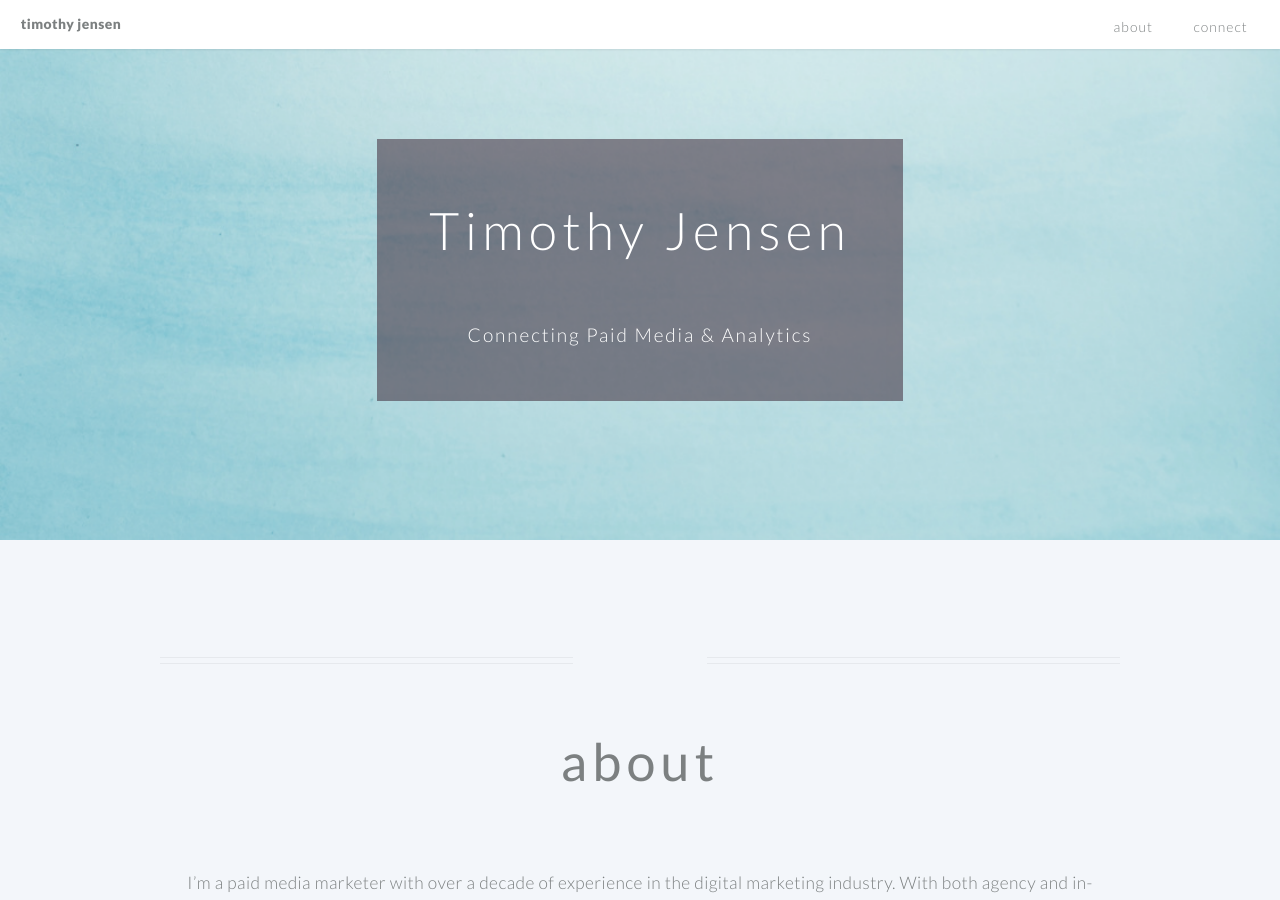
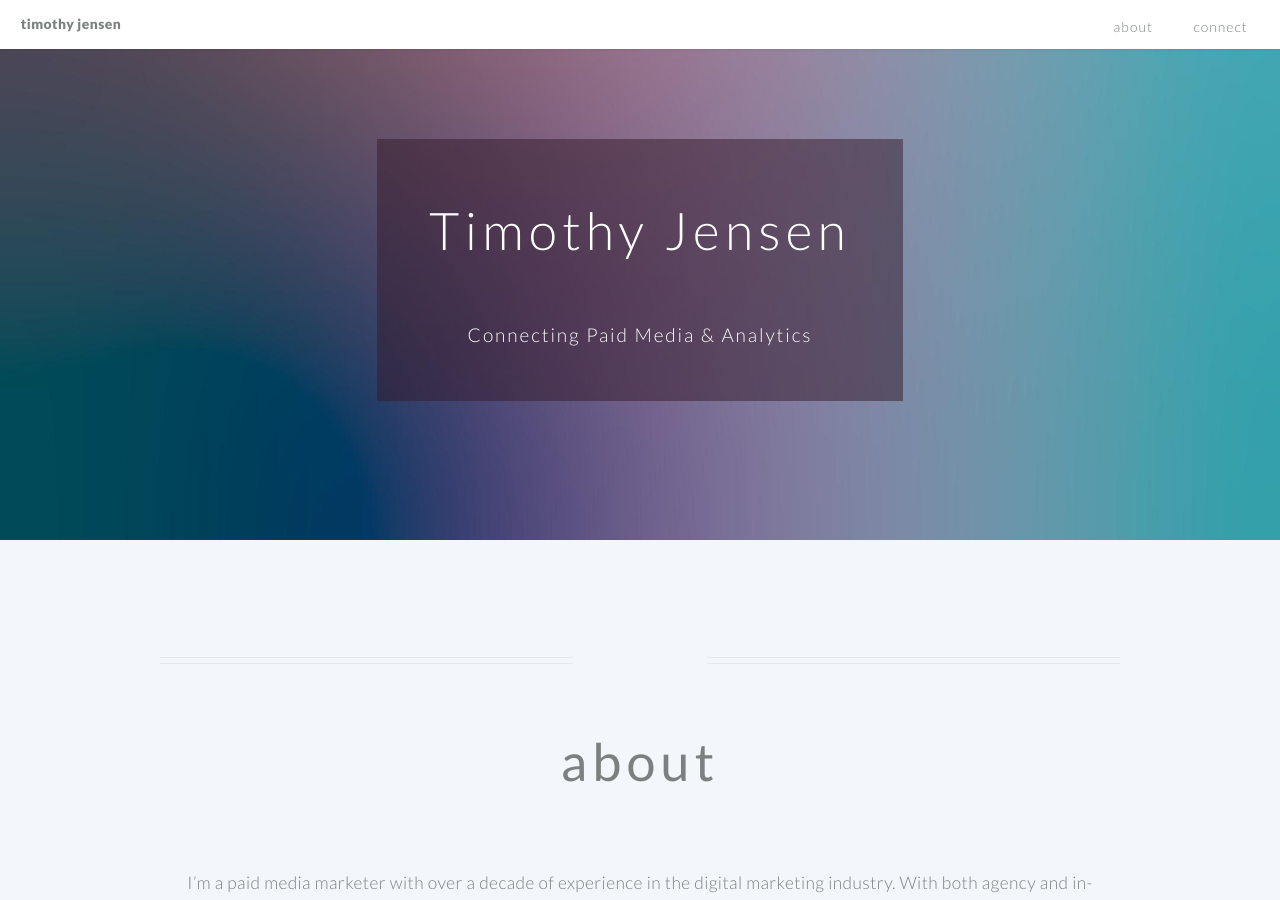
Before and after one commit to timothyjj/timothyjj.github.io, a Jekyll site: the page built from index.md, in a window 1280 px wide and 900 px high. Built offline with Jekyll 4.4.1, drawn with Linux system fonts in a browser that asks for light colours.

Commit message:
Multi bg

```diff
--- a/index.md
+++ b/index.md
@@ -6,7 +6,7 @@ layout: hello-default
 # these variables are required -------------------------------
 banner_title: Timothy Jensen
 banner_subtitle: Connecting Paid Media & Analytics
-background_image: /images/bluebg.jpg
+background_image: /images/multibg.jpg
 
 # all of the following variables are optional -----------------
 page_url: # only include this variable if you aren't building the page to your primary domain
```
Also changed, not shown: images/multibg.jpg (added).
